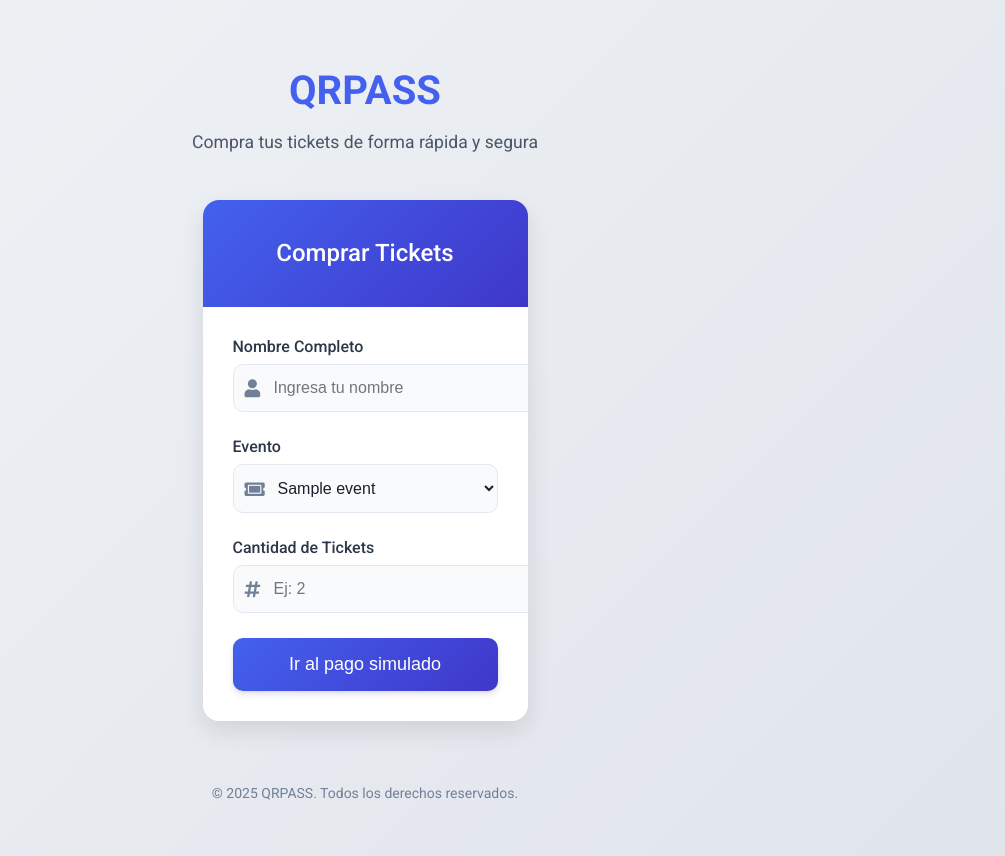
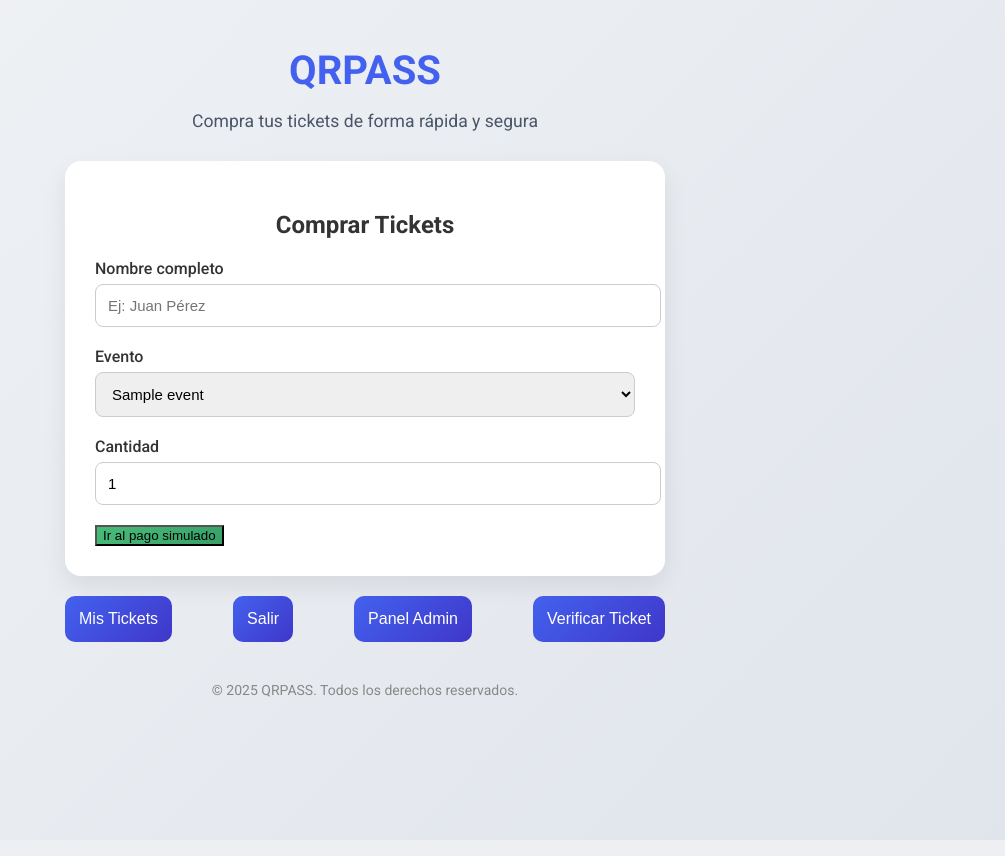
Before and after one commit to nicolassss16/Entradas-por-QR, a Flask app: page / in a window 1280 px wide. Shown: the whole page, without its empty margins (275-1280 px from the left). Run offline with Flask 3, Linux system fonts and the light colour scheme; a user stored in the database is signed in; tables that the repository leaves empty hold one stand-in row (values such as "Sample post").

Commit message:
Update index.html

```diff
--- a/app/templates/index.html
+++ b/app/templates/index.html
@@ -3,113 +3,123 @@
 <head>
   <meta charset="UTF-8" />
   <meta name="viewport" content="width=device-width, initial-scale=1.0" />
-  <title>Compra de Tickets</title>
-
-  <!-- Google Fonts -->
+  <title>QRPASS - Inicio</title>
   <link href="https://fonts.googleapis.com/css2?family=Roboto:wght@400;500;700&display=swap" rel="stylesheet">
   <link rel="stylesheet" href="https://cdnjs.cloudflare.com/ajax/libs/font-awesome/5.15.3/css/all.min.css">
 
   <style>
-    /* Estilos igual que antes, no los repito para ahorrar espacio */
     body {
       font-family: 'Roboto', sans-serif;
-      background: linear-gradient(135deg, #f0f2f5 0%, #e0e5ec 100%);
+      background: linear-gradient(135deg, #f0f2f5, #e0e5ec);
       min-height: 100vh;
-      display: flex;
-      flex-direction: column;
-      align-items: center;
-      justify-content: center;
+      margin: 0;
       padding: 20px;
       color: #333;
     }
-    .header { text-align: center; margin-bottom: 30px; }
-    .header h1 { font-size: 2.5rem; color: #4361ee; margin-bottom: 10px; font-weight: 700; }
-    .header p { font-size: 1.1rem; color: #4a5568; max-width: 600px; }
-    .card { background-color: white; width: 100%; max-width: 500px; border-radius: 16px;
-      box-shadow: 0 10px 25px rgba(0,0,0,0.1); overflow: hidden; margin-bottom: 30px; }
-    .card-header { background: linear-gradient(135deg, #4361ee 0%, #3f37c9 100%);
-      color: white; padding: 20px; text-align: center; }
-    .card-header h2 { font-weight: 500; font-size: 1.5rem; }
-    .card-body { padding: 30px; }
-    .form-group { margin-bottom: 25px; position: relative; }
-    .form-group label { display: block; margin-bottom: 8px; font-weight: 500; color: #2d3748; font-size: 1rem; }
-    .input-icon { position: relative; }
-    .input-icon i {
-      position: absolute;
-      left: 12px;
-      top: 50%;
-      transform: translateY(-50%);
-      color: #718096;
-      font-size: 18px;
+
+    .header {
+      text-align: center;
+      margin-bottom: 30px;
     }
-    .input-icon input, .input-icon select { padding-left: 40px; }
-    input[type="text"], input[type="number"], select {
-      width: 100%;
-      padding: 14px 16px 14px 40px;
-      border: 1px solid #e2e8f0;
-      border-radius: 10px;
-      font-size: 16px;
-      background-color: #f8fafc;
-      color: #1a202c;
+
+    .header h1 {
+      font-size: 2.5rem;
+      color: #4361ee;
+      margin-bottom: 10px;
+      font-weight: 700;
     }
-    input[type="text"]:focus, input[type="number"]:focus, select:focus {
-      border-color: #4361ee;
-      box-shadow: 0 0 0 3px rgba(66, 153, 225, 0.2);
-      outline: none;
-      background-color: white;
+
+    .header p {
+      font-size: 1.1rem;
+      color: #4a5568;
     }
-    button {
-      background: linear-gradient(135deg, #4361ee 0%, #3f37c9 100%);
-      color: white;
-      padding: 16px;
-      border: none;
-      border-radius: 10px;
-      font-size: 18px;
-      font-weight: 500;
-      cursor: pointer;
-      width: 100%;
-      transition: all 0.3s ease;
-      box-shadow: 0 4px 6px rgba(50, 50, 93, 0.11), 0 1px 3px rgba(0, 0, 0, 0.08);
+
+    .container {
+      max-width: 600px;
+      margin: 0 auto;
     }
-    button:hover {
-      transform: translateY(-2px);
-      box-shadow: 0 7px 14px rgba(50, 50, 93, 0.1), 0 3px 6px rgba(0, 0, 0, 0.08);
-    }
+
     .alert {
       padding: 16px;
       margin-bottom: 25px;
       border-radius: 10px;
       font-size: 16px;
       text-align: center;
-      animation: fadeIn 0.5s ease;
     }
-    @keyframes fadeIn {
-      from { opacity: 0; transform: translateY(-10px); }
-      to { opacity: 1; transform: translateY(0); }
-    }
+
     .success {
       background-color: #d1fae5;
       color: #065f46;
       border: 1px solid #34d399;
     }
+
     .error {
       background-color: #fee2e2;
       color: #b91c1c;
       border: 1px solid #f87171;
     }
-    .footer {
-      text-align: center;
-      color: #718096;
-      font-size: 14px;
+
+    .button-group {
+      display: flex;
+      justify-content: space-between;
+      flex-wrap: wrap;
+      gap: 10px;
       margin-top: 20px;
     }
-    .footer a {
-      color: #4361ee;
-      text-decoration: none;
+
+    .button-group a button {
+      flex: 1;
+      padding: 14px;
+      border: none;
+      border-radius: 10px;
+      background: linear-gradient(135deg, #4361ee, #3f37c9);
+      color: white;
+      font-size: 16px;
+      cursor: pointer;
+      transition: all 0.2s ease-in-out;
+    }
+
+    .button-group a button:hover {
+      transform: scale(1.03);
+    }
+
+    .form-card {
+      background-color: white;
+      border-radius: 16px;
+      padding: 30px;
+      box-shadow: 0 10px 25px rgba(0, 0, 0, 0.08);
+    }
+
+    .form-group {
+      margin-bottom: 20px;
+    }
+
+    label {
+      font-weight: 500;
+      display: block;
+      margin-bottom: 6px;
+    }
+
+    input, select {
+      width: 100%;
+      padding: 12px;
+      border-radius: 8px;
+      border: 1px solid #ccc;
+      font-size: 15px;
+    }
+
+    button[type="submit"] {
+      background: linear-gradient(135deg, #48bb78, #38a169);
+    }
+
+    .footer {
+      margin-top: 40px;
+      text-align: center;
+      color: #888;
+      font-size: 14px;
     }
   </style>
 </head>
-
 <body>
 
   <div class="header">
@@ -118,8 +128,7 @@
   </div>
 
   <div class="container">
-
-    <!-- Mostrar mensajes flash -->
+    <!-- Flash Messages -->
     {% with messages = get_flashed_messages(with_categories=true) %}
       {% if messages %}
         {% for category, message in messages %}
@@ -128,43 +137,41 @@
       {% endif %}
     {% endwith %}
 
-    <div class="card">
-      <div class="card-header">
-        <h2>Comprar Tickets</h2>
+    <!-- Formulario de Compra -->
+    <div class="form-card">
+      <h2 style="text-align:center;">Comprar Tickets</h2>
+      <form method="POST" action="{{ url_for('main.purchase_ticket') }}">
+        <div class="form-group">
+          <label for="name">Nombre completo</label>
+          <input type="text" id="name" name="name" placeholder="Ej: Juan Pérez" required>
         </div>
-      <div class="card-body">
-        <form method="POST" action="{{ url_for('main.checkout') }}">
-  <div class="form-group">
-    <label for="name">Nombre Completo</label>
-    <div class="input-icon">
-      <i class="fas fa-user"></i>
-      <input type="text" id="name" name="name" placeholder="Ingresa tu nombre" required>
-    </div>
-  </div>
-
         <div class="form-group">
           <label for="event">Evento</label>
-    <div class="input-icon">
-      <i class="fas fa-ticket-alt"></i>
           <select id="event" name="event" required>
             {% for event in events %}
               <option value="{{ event.id }}">{{ event.name }}</option>
             {% endfor %}
           </select>
         </div>
+        <div class="form-group">
+          <label for="quantity">Cantidad</label>
+          <input type="number" id="quantity" name="quantity" min="1" value="1" required>
         </div>
-
-  <div class="form-group">
-    <label for="quantity">Cantidad de Tickets</label>
-    <div class="input-icon">
-      <i class="fas fa-hashtag"></i>
-      <input type="number" id="quantity" name="quantity" min="1" placeholder="Ej: 2" required>
-    </div>
-  </div>
-
         <button type="submit">Ir al pago simulado</button>
       </form>
     </div>
+
+    <!-- Botones de navegación -->
+    <div class="button-group">
+      {% if current_user.is_authenticated %}
+        <a href="{{ url_for('main.mis_tickets') }}"><button>Mis Tickets</button></a>
+        <a href="{{ url_for('main.logout') }}"><button>Salir</button></a>
+        <a href="{{ url_for('main.admin') }}"><button>Panel Admin</button></a>
+      {% else %}
+        <a href="{{ url_for('main.login') }}"><button>Iniciar sesión</button></a>
+        <a href="{{ url_for('main.register') }}"><button>Registrarse</button></a>
+      {% endif %}
+      <a href="{{ url_for('main.verificar_qr') }}"><button>Verificar Ticket</button></a>
     </div>
   </div>
 
```
Lines whose indentation alone changed are shown as unchanged.
